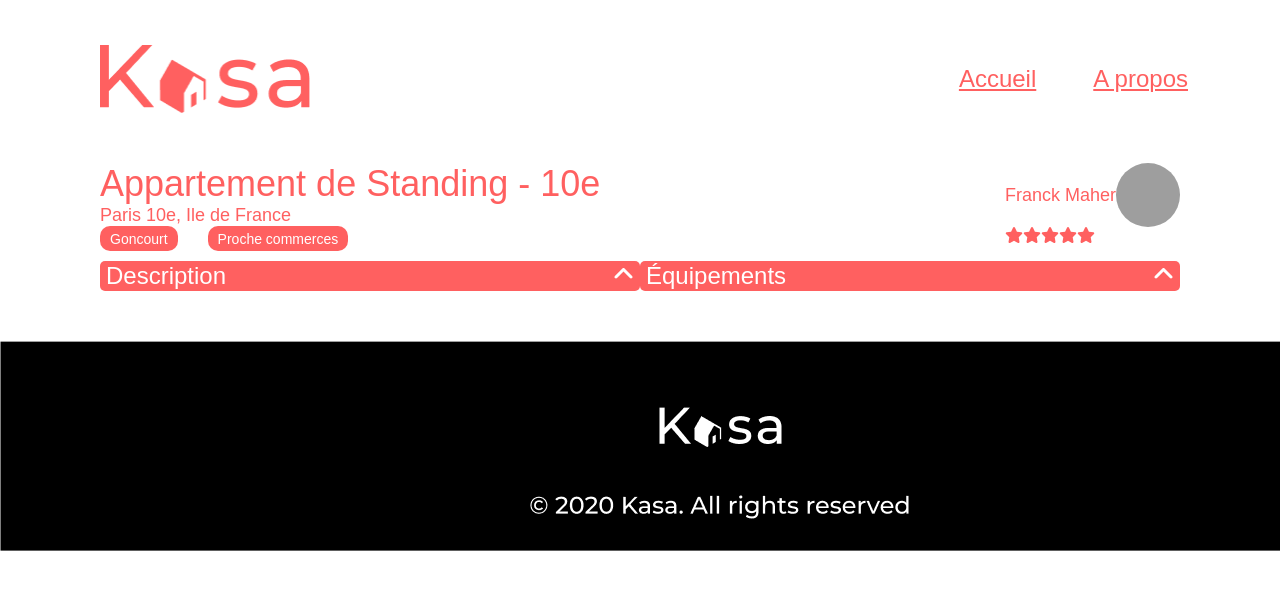
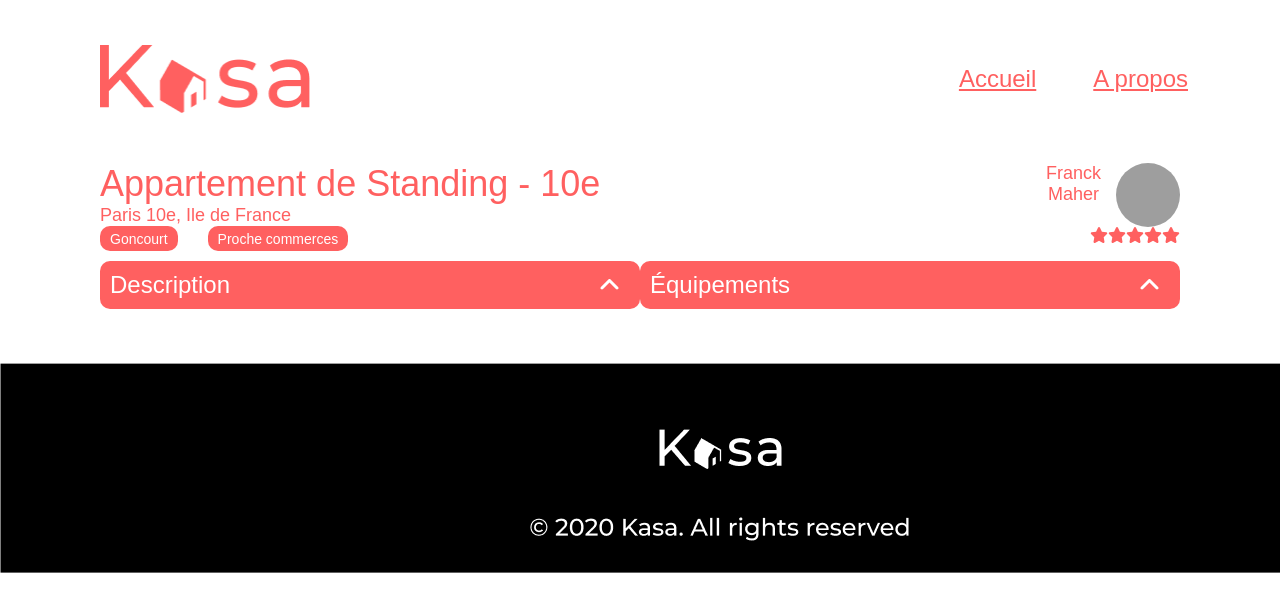
Before and after one commit to dileksafter/kasa, a React app in the folder kasa-app/: page /logement/0979876d in a window 1280 px wide. Shown: the top 612 px of the page. Built offline with nearby package versions, Linux system fonts and the light colour scheme; grey boxes are pictures that could not be loaded.

```diff
--- a/kasa-app/src/components/Host.js
+++ b/kasa-app/src/components/Host.js
@@ -6,7 +6,9 @@
         <div className='host'>
             <img src={host.picture} alt={host.name}></img>
             <div className='host-name'>
-                {host.name}
+                {host.name.split(" ").map((line, index) => (
+                    <span key={index}>{line}</span>
+                ))}
             </div>
 
         </div>
--- a/kasa-app/src/styles/Carddetail.sass
+++ b/kasa-app/src/styles/Carddetail.sass
@@ -5,27 +5,26 @@
         display: flex
         justify-content: space-between
 
-    // .collapse-title
-    //     width: 582px
-    //     height: 52px
-    //     background-color: #FF6060
-    //     color: #FFFFFF
-    //     border-radius: 10px
-    //     border: none
-    //     display: flex
-    //     justify-content: space-between
-    //     align-items: center
-    //     padding: 10px 20px 10px 10px
+        .collapse-container
+            width: 582px
+            height: 52px
 
-    // .collapse-content
-    //     width: 582px
-    //     background-color: #F6F6F6
-    //     font-size: 18px
-        // color: #FF6060
+            .collapse-title
+                border-radius: 10px
 
-.details
-    display: flex
-    justify-content: space-between
+            .collapse-content
+                width: 582px
+                background-color: #F6F6F6
+                font-size: 18px
+                color: #FF6060
+
+    .details
+        display: flex
+        justify-content: space-between
+
+    .rating
+        display: flex
+        justify-content: flex-end
 
 @media all and (max-width: 375px)
     .carddetails, .collapses, .details
@@ -35,3 +34,18 @@
 
         .collapses, .details
             margin: 0
+
+            .collapse-container
+                width: 335px
+                height: 30px
+
+                .collapse-title
+                    font-size: 13px
+                    font-weight: 500
+
+        .tag
+            width: 84px
+            height: 18px
+            font-size: 10px
+            font-weight: 500
+            margin-right: 10px
--- a/kasa-app/src/styles/Collapse.sass
+++ b/kasa-app/src/styles/Collapse.sass
@@ -1,7 +1,5 @@
-
 .collapse-container
     width: 70%
-    margin: auto
     margin-top: 10px
 
     .collapse-title
@@ -10,24 +8,22 @@
         color: white
         font-size: 24px
         width: 100%
+        border-radius: 5px
         display: flex
         justify-content: space-between
-        border-radius: 5px
+        align-items: center
+        padding: 10px 20px 10px 10px
 
     .collapse-content
         background-color: #F6F6F6
         padding: 12px
         margin-top: 10px
 
-p
-    font-size: 18px
-    color: #FF6060
+    p
+        font-size: 18px
+        color: #FF6060
 
 @media all and (max-width: 375px)
-
-    // .collapse-container
-    //     width: 335px
-    //     height: 30px
 
     .collapse-title
         font-size: 13px
--- a/kasa-app/src/styles/Host.sass
+++ b/kasa-app/src/styles/Host.sass
@@ -9,6 +9,10 @@
     font-weight: 500
     display: flex
     align-items: center
+    flex-direction: column
+    overflow-wrap: break-word
+    margin-right: 15px
+
 
 .host img
     border-radius: 50%
```
